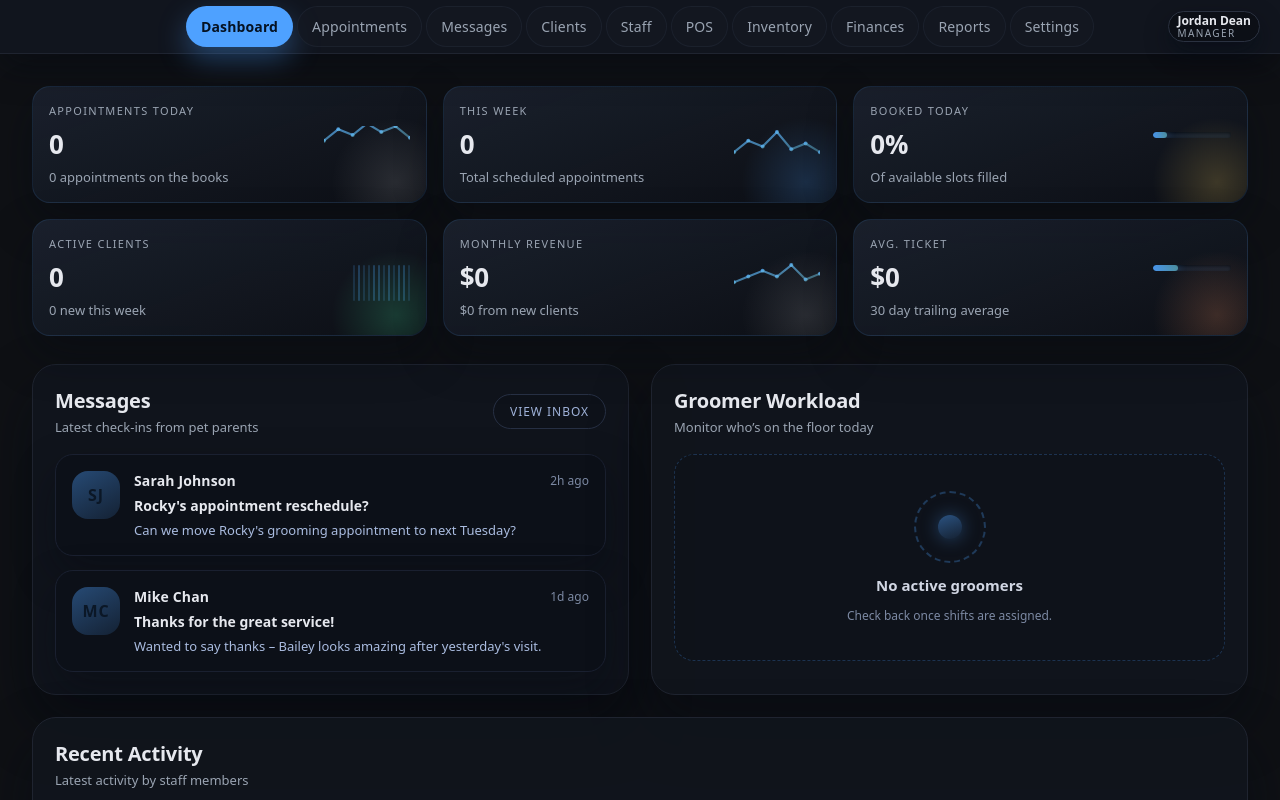
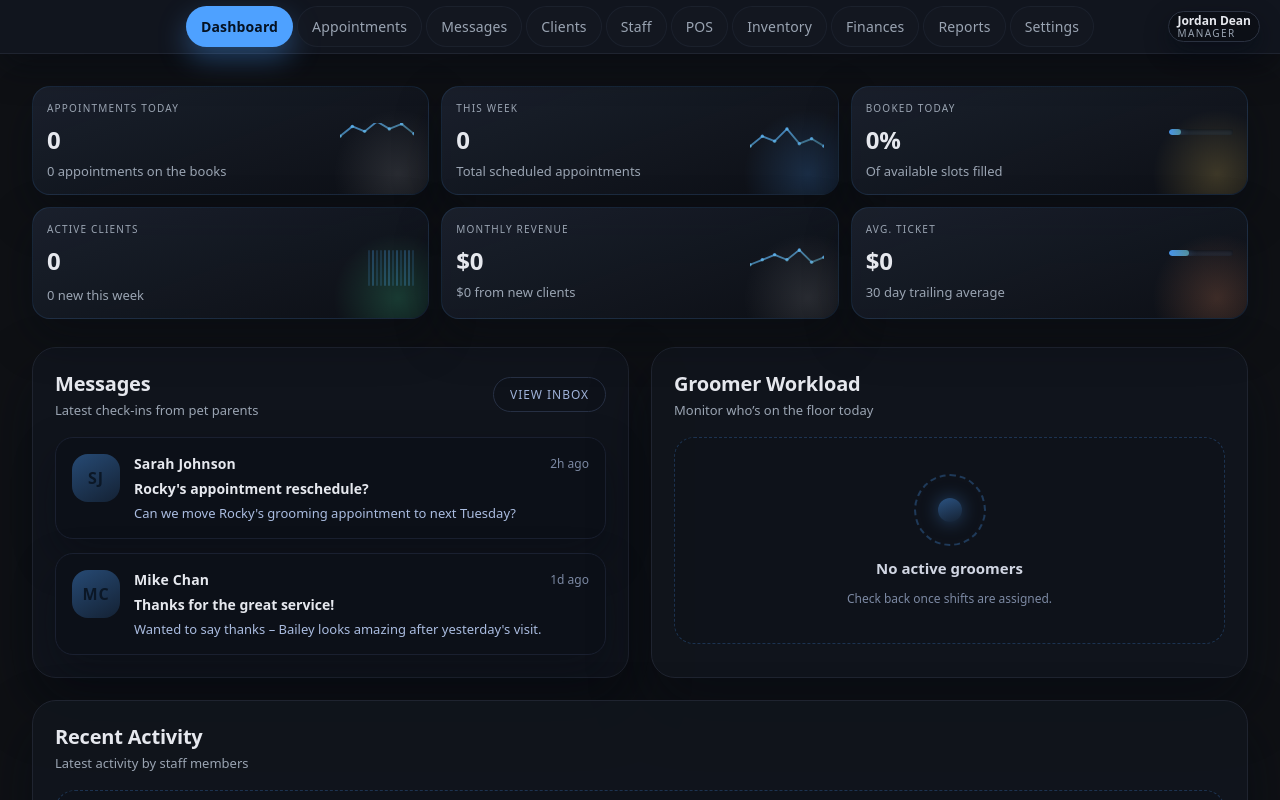
Before and after one commit to JimmysRanch/1030, a Next.js app: page / in a window 1280 px wide. Shown: the top 800 px of the page. Built offline with nearby package versions, Linux system fonts and the light colour scheme.

Commit message:
Slim down dashboard metrics cards

```diff
--- a/app/globals.css
+++ b/app/globals.css
@@ -67,13 +67,14 @@ button { font: inherit; color: inherit; }
 .metric-progress-track span { position:absolute; inset:0; border-radius:999px; background:linear-gradient(90deg, rgba(78,161,255,0.9), rgba(122,236,255,0.55)); box-shadow:0 0 10px rgba(78,161,255,0.45); }
 .dashboard { gap:32px; }
 .dashboard-stack { display:flex; flex-direction:column; gap:28px; }
-.dashboard-metrics { grid-template-columns:repeat(6, minmax(170px,1fr)); align-items:stretch; }
-.dashboard-metrics .metrics-card { padding:16px; gap:8px; }
-.dashboard-metrics .metrics-label { font-size:11px; }
-.dashboard-metrics .metrics-value { font-size:26px; }
-.dashboard-metrics .metrics-figure { gap:8px; }
-.dashboard-metrics .metric-chart { width:86px; height:38px; }
-.dashboard-metrics .metric-streak { gap:3px; }
+.dashboard-metrics { grid-template-columns:repeat(6, minmax(148px,1fr)); align-items:stretch; gap:12px; }
+.dashboard-metrics .metrics-card { padding:14px; gap:6px; }
+.dashboard-metrics .metrics-label { font-size:10px; }
+.dashboard-metrics .metrics-value { font-size:24px; }
+.dashboard-metrics .metrics-figure { gap:6px; }
+.dashboard-metrics .metric-chart { width:74px; height:34px; }
+.dashboard-metrics .metric-progress { width:64px; }
+.dashboard-metrics .metric-streak { gap:2px; }
 .dashboard-panels { display:flex; flex-direction:column; gap:22px; }
 .dashboard-panels-row { display:grid; grid-template-columns:repeat(2, minmax(0, 1fr)); gap:22px; align-items:stretch; }
 
```
